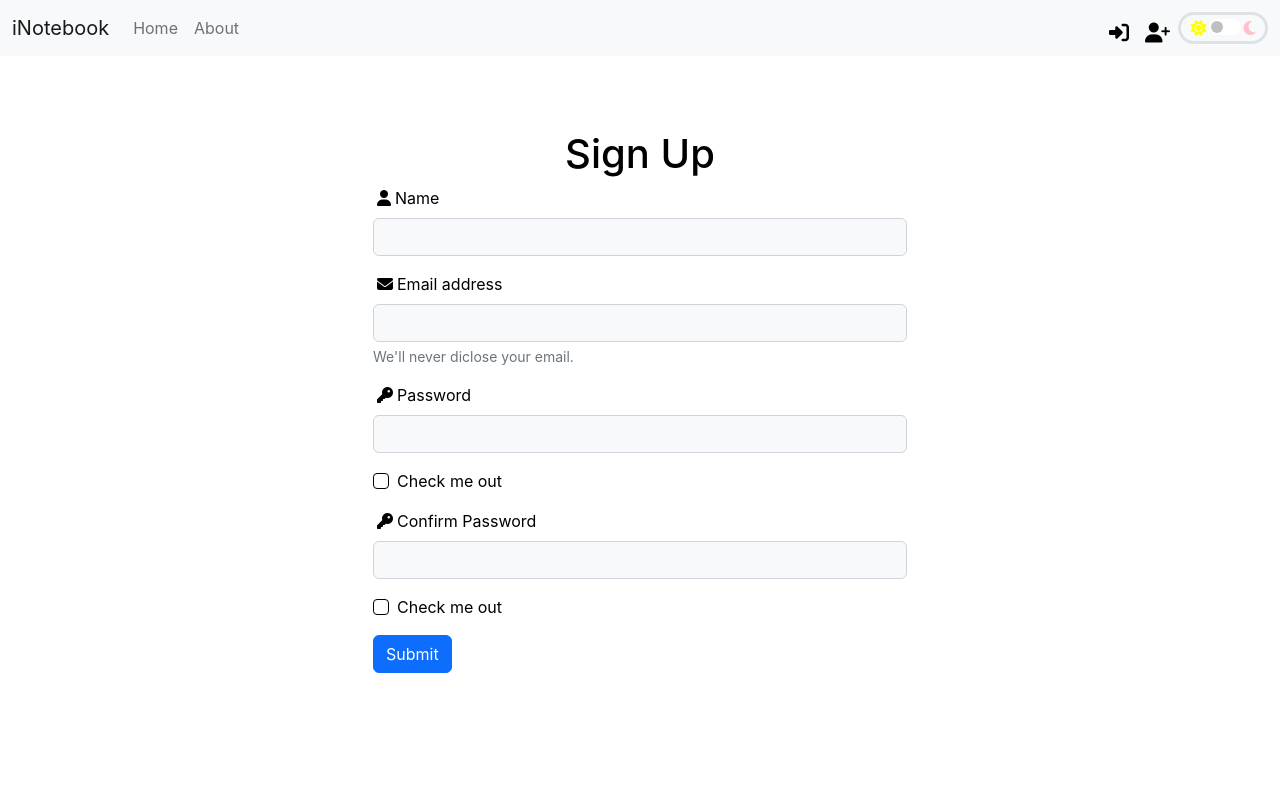
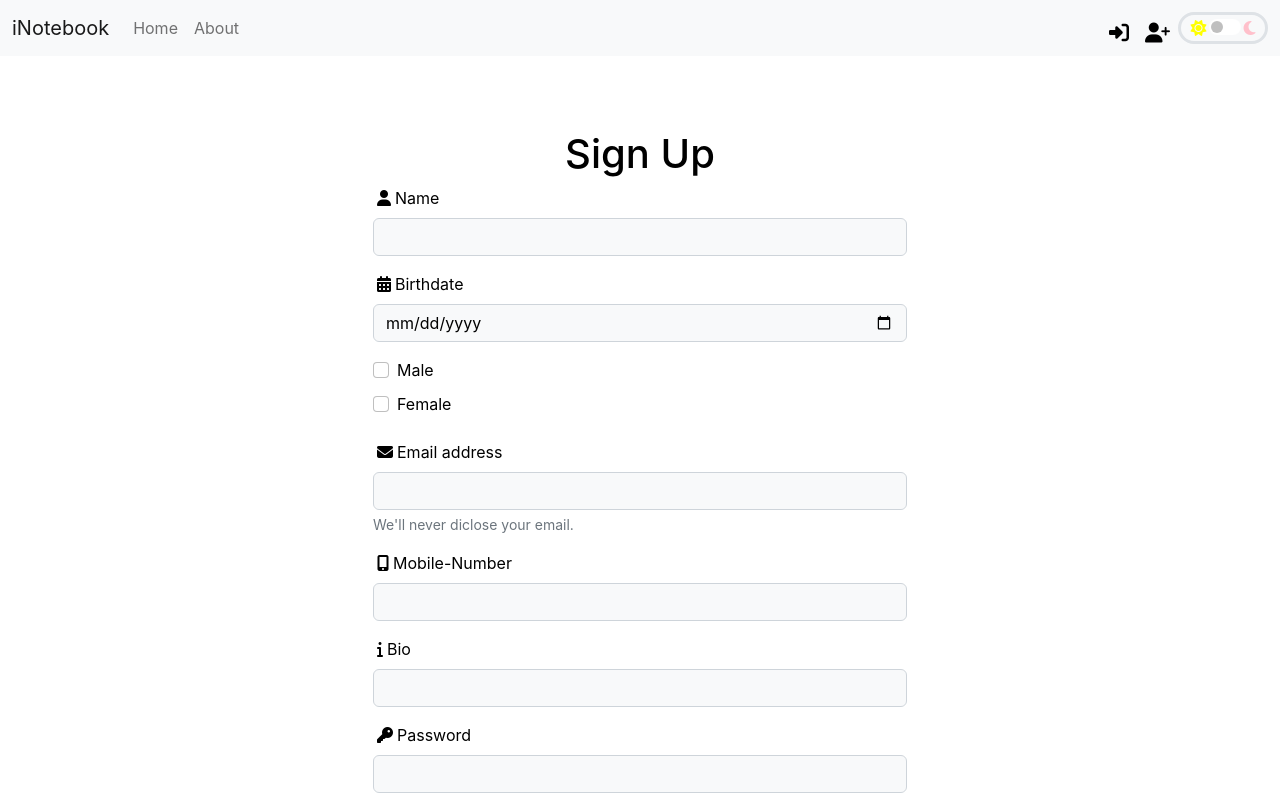
Before and after one commit to vakharwalad23/e-notebook, a React (Create React App) app: page /signup in a window 1280 px wide. Shown: the top 800 px of the page. Built offline with nearby package versions, Linux system fonts and the light colour scheme.

Commit message:
Changes in profile

```diff
--- a/src/App.css
+++ b/src/App.css
@@ -37,6 +37,10 @@
   }
 }
 input[type=text]:focus{
+  box-shadow:1px 1px 5px 4px grey;
+  border-color: white;
+}
+.gender:focus{
   box-shadow:1px 1px 5px 4px grey;
   border-color: white;
 }
--- a/src/components/Profile.js
+++ b/src/components/Profile.js
@@ -16,6 +16,7 @@ const Profile = (props) => {
     });
     const data = await response.json();
     const userArr = Object.values(data);
+    console.log(userArr);
     setUsers(userArr);
   }
   useEffect(() => {
@@ -23,26 +24,56 @@ const Profile = (props) => {
   }, [dep])
   return (
     <>
-      <section className="vh-30">
-        <div className="container py-5 h-100">
-          <div className="row d-flex justify-content-center align-items-center h-100">
-            <div className="col-md-12 col-xl-4">
-
-              <div className="card cprofile" style={{borderRadius: '15px',backgroundColor: props.mode === 'light' ? 'white' : '#25292e',borderColor: props.mode === 'light' ? 'black' : 'grey'}}>
-                <div className="card-body text-center">
-                  <div className="mt-3 mb-4">
-                    <img alt='profile-logo' src='https://cdn-icons-png.flaticon.com/512/1177/1177568.png' className="rounded-circle img-fluid" style={{width: '100px'}} />
+      <section>
+      <div className="container py-5 h-100">
+    <div className="row d-flex justify-content-center align-items-center h-100">
+      <div className="col col-lg-6 mb-4 mb-lg-0" style={{borderRadius: ".5rem",borderColor:props.mode==='light'?' ':'grey'}}>
+        <div className="card mb-3" style={{borderRadius: ".5rem", borderColor:props.mode==='light'?' ':'grey' ,backgroundColor:props.mode==='light'?'':'#25292e'}}>
+          <div className="row g-0">
+            <div className="col-md-4 gradient-custom text-center text-white"
+              style={{borderTopLeftRadius: ".5rem", borderBottomLeftRadius: ".5rem", backgroundColor: "#f6d365"}}>
+              <img src="https://mdbcdn.b-cdn.net/img/Photos/new-templates/bootstrap-chat/ava1-bg.webp"
+                alt="Avatar" className="img-fluid my-5" style={{width: "80px"}} />
+              <h5>{users[1]}</h5>
+              <p>{users[5]}</p>
+            </div>
+            <div className="col-md-8">
+              <div className="card-body p-4" style={{backgroundColor:props.mode==='light'?'':'#25292e', color:props.mode==='light'?'black':'#DDDDDD', borderRadius: ".5rem", borderColor:props.mode==='light'?' ':'grey'}}>
+                <h6>Contact Information</h6>
+                <hr className="mt-0 mb-4"/>
+                <div className="row pt-1">
+                  <div className="col-6 mb-3">
+                    <h6>Email</h6>
+                    <p className="text" style={{color:props.mode==='light'?'black':'#b2bdc8'}}>{users[2]}</p>
                   </div>
-                  <h4 className="mb-2" style={{ color: props.mode === 'light' ? 'black' : '#DDDDDD' }}>{users[1]}</h4>
-                  <p className="text-muted mb-4"><a style={{ color: props.mode === 'light' ? 'black' : '#DDDDDD' }} href= 'mailto:xyz@gmail.com'>{users[2]}</a></p>
+                  <div className="col-6 mb-3">
+                    <h6>Phone</h6>
+                    <p className="text" style={{color:props.mode==='light'?'black':'#b2bdc8'}}>{users[4]}</p>
+                  </div>
+                </div>
+                <h6>Personal Information</h6>
+                <hr className="mt-0 mb-4"/>
+                <div className="row pt-1">
+                  <div className="col-6 mb-3">
+                    <h6>Birthdate</h6>
+                    <p className="text" style={{color:props.mode==='light'?'black':'#b2bdc8'}}>{users[3]}</p>
+                  </div>
+                  <div className="col-6 mb-3">
+                    <h6>Gender</h6>
+                    <p className="text" style={{color:props.mode==='light'?'black':'#b2bdc8'}}>{users[6]}</p>
+                  </div>
+                </div>
+                <div className="d-flex justify-content-start">
+                <p><i class="fa fa-copyright fa-sm" style={{color:'#4267B2'}} aria-hidden="true"/>Copyright iNotebook-2022</p>
                 </div>
               </div>
-
             </div>
           </div>
         </div>
-      </section>
-
+      </div>
+    </div>
+  </div>
+</section>
     </>
   )
 }
--- a/src/components/Signup.js
+++ b/src/components/Signup.js
@@ -1,18 +1,15 @@
 import React, {useState} from 'react';
-import {useNavigate} from 'react-router-dom';
-
 const Signup = (props) => {
-    const [credentials, setCredentials] = useState({name:"", email: "", password:"", cpassword:""});
-    let navigate = useNavigate();
+    const [credentials, setCredentials] = useState({name:"", email: "", password:"", cpassword:"", mobileno:"", gender:"", birthdate:"", bio:""});
     const handleSubmit = async (e)=>{
         e.preventDefault();
-        const {name, email, password} = credentials;
+        const {name, email, password, mobileno, gender, birthdate, bio} = credentials;
         const response = await fetch("http://localhost:5000/api/auth/createUser", {
             method: 'POST',
             headers: {
               'Content-Type': 'application/json'
             },
-            body: JSON.stringify({name, email, password})
+            body: JSON.stringify({name, email, password, bio, birthdate, gender, mobileno})
           });
           const json = await response.json();
           console.log(json);
@@ -20,7 +17,6 @@ const Signup = (props) => {
             // Save the auth token and redirect
             localStorage.setItem('token', json.authtoken);
             localStorage.setItem('name', json.name);
-            navigate('/login');
             props.showAlert("Account Created Successfully", "success");
           }
           else{
@@ -60,10 +56,35 @@ const Signup = (props) => {
                     <input type="text" className={`form-control bg-${props.mode==='light'?'light':'dark'}`} style={{color:props.mode==='light'?'black':'#DDDDDD'}} id="name" name='name' onChange={onChange} aria-describedby="emailHelp" required />
                 </div>
                 <div className="mb-3">
+                    <i className="fa fa-calendar mx-1" style={{color:props.mode==='light'?'black':'grey'}} aria-hidden="true"/>
+                    <label htmlFor="birthdate" className="form-label" style={{color:props.mode==='light'?'black':'#DDDDDD'}}>Birthdate</label>
+                    <input type="date" className={`form-control bg-${props.mode==='light'?'light':'dark'}`} style={{color:props.mode==='light'?'black':'#DDDDDD'}} id="birthdate" name='birthdate' onChange={onChange} aria-describedby="emailHelp" required />
+                </div>
+                <div className="mb-3">
+                  <div class="form-check">
+                    <label htmlFor="male" className="form-label" style={{color:props.mode==='light'?'black':'#DDDDDD'}}>Male</label>
+                    <input htmlFor="male" className={`showpass form-check-input bg-${props.mode==='light'?'':'dark'}`} type="checkbox" value="male" id="male" name='gender' onChange={onChange} aria-describedby="emailHelp"/>
+                  </div>
+                  <div class="form-check">
+                  <label htmlFor="female" className="form-label" style={{color:props.mode==='light'?'black':'#DDDDDD'}}>Female</label>
+                    <input htmlFor="female" className={`showpass form-check-input bg-${props.mode==='light'?'':'dark'}`} type="checkbox" value="fe-male" id="female" name='gender' onChange={onChange} aria-describedby="emailHelp"/>
+                  </div>
+                </div>
+                <div className="mb-3">
                 <i className="fa fa-envelope mx-1" style={{color:props.mode==='light'?'black':'grey'}} aria-hidden="true"></i>
                     <label htmlFor="email" className="form-label" style={{color:props.mode==='light'?'black':'#DDDDDD'}}>Email address</label>
                     <input type="email" className={`form-control email bg-${props.mode==='light'?'light':'dark'}`} style={{color:props.mode==='light'?'black':'#DDDDDD'}} id="email" name='email' onChange={onChange} aria-describedby="emailHelp" required/>
                     <div id="emailHelp" className="form-text">We'll never diclose your email.</div>
+                </div>
+                <div className="mb-3">
+                    <i className="fa fa-mobile mx-1" style={{color:props.mode==='light'?'black':'grey'}} aria-hidden="true"/>
+                    <label htmlFor="mobileno" className="form-label" style={{color:props.mode==='light'?'black':'#DDDDDD'}}>Mobile-Number</label>
+                    <input type="text" className={`form-control bg-${props.mode==='light'?'light':'dark'}`} style={{color:props.mode==='light'?'black':'#DDDDDD'}} id="mobileno" name='mobileno' onChange={onChange} aria-describedby="emailHelp" required />
+                </div>
+                <div className="mb-3">
+                    <i className="fa fa-info mx-1" style={{color:props.mode==='light'?'black':'grey'}} aria-hidden="true"/>
+                    <label htmlFor="bio" className="form-label" style={{color:props.mode==='light'?'black':'#DDDDDD'}}>Bio</label>
+                    <input type="text" className={`form-control bg-${props.mode==='light'?'light':'dark'}`} style={{color:props.mode==='light'?'black':'#DDDDDD'}} id="bio" name='bio' onChange={onChange} aria-describedby="emailHelp" required />
                 </div>
                 <div className="mb-3">
                     <i className="fa fa-key mx-1" style={{color:props.mode==='light'?'black':'grey'}} aria-hidden="true"></i>
--- a/src/components/Userdetails.js
+++ b/src/components/Userdetails.js
@@ -5,7 +5,6 @@ import {
 } from "react-router-dom";
 
 const Userdetails = (props) => {
-  const dep = localStorage.getItem('token');
   const [users, setUsers] = useState([])
   const getUserdetails = async () => {
     const host = "http://localhost:5000";
@@ -23,7 +22,7 @@ const Userdetails = (props) => {
   }
   useEffect(() => {
     getUserdetails()
-  }, [dep])
+  }, [])
   return (
     <>
             {users.map(user => (
```
Also changed, not shown: 2 other files (tests, documents, lock files or other folders).
